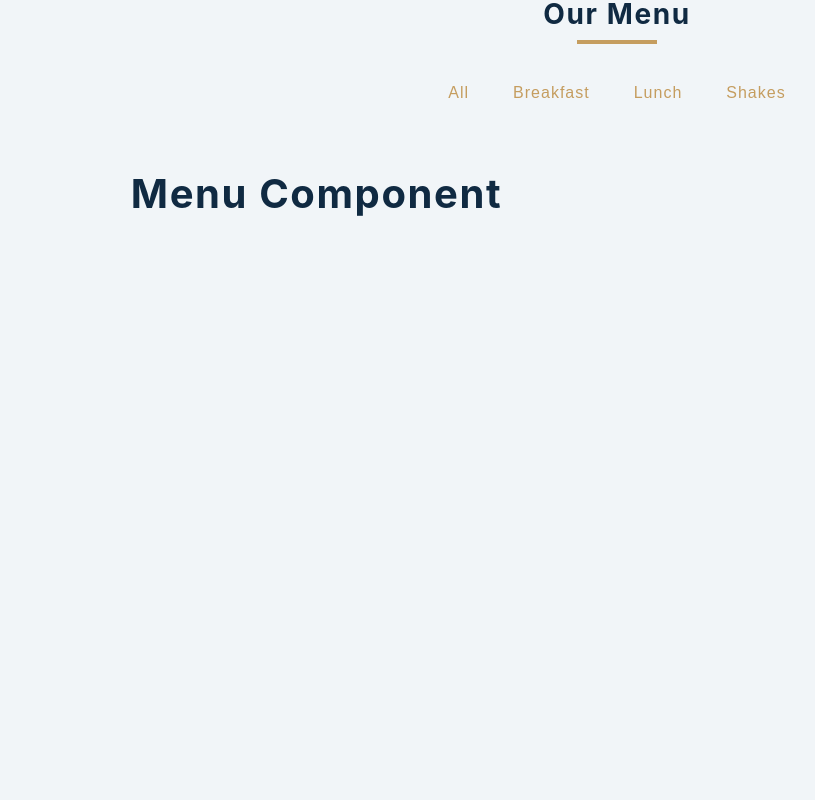
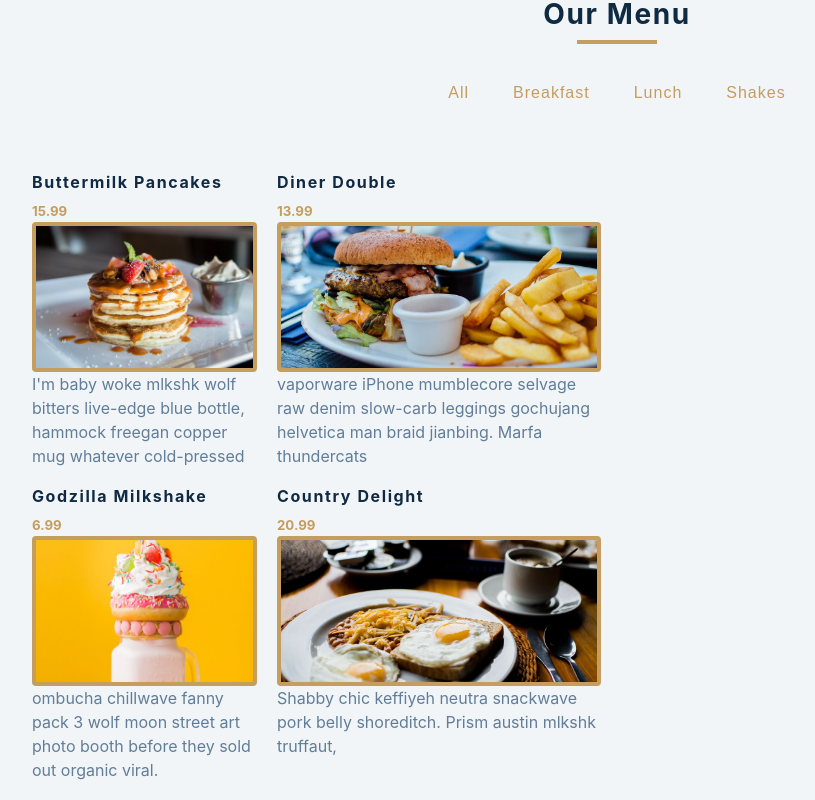
Before and after one commit to NoahThomlison/react-mini-project, a React (Create React App) app in the folder 05-menu/setup/: page / in a window 1280 px wide. Shown: the top 800 px of the page, without its empty margins (23-838 px from the left). Built offline with nearby package versions, Linux system fonts and the light colour scheme.

Commit message:
initial commit of prelim work before viewing tutorial

```diff
--- a/05-menu/setup/src/Menu.js
+++ b/05-menu/setup/src/Menu.js
@@ -1,7 +1,20 @@
 import React from 'react';
 
-const Menu = () => {
-  return <h2>menu component</h2>;
+const Menu = ({items}) => {
+
+  return (
+    <section className='menu-item'>
+    {items.map((item) =>
+    <header>
+      <h4>{item.title}</h4>
+      <h5 className='price'>{item.price}</h5>
+      <img className="photo" src={item.img} alt={item.name}></img>
+      <p className='item-info'>{item.desc}</p>
+    </header>
+
+    )}
+    </section>
+  );
 };
 
 export default Menu;
```
